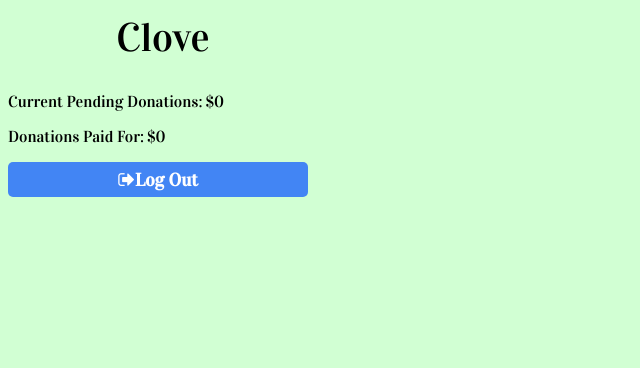
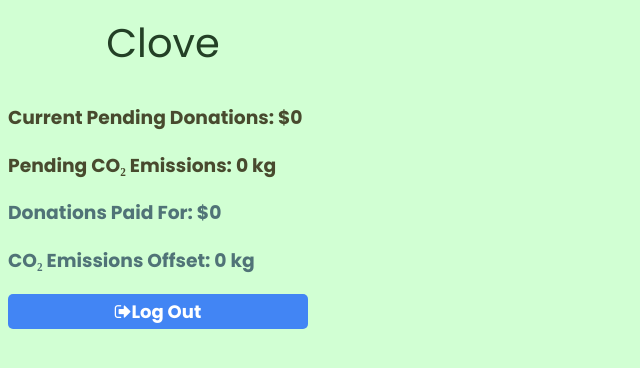
Before and after one commit to DhruvAgarwal11/Clove_Chrome_Extension, a website built with webpack: page src/popup/main.html in a window 1280 px wide. Shown: the whole page, without its empty margins (0-640 px from the left). Built offline with nearby package versions, Linux system fonts and the light colour scheme; some packages are replaced by stand-ins of ours; no server answers; files whose address does not match are found by name.

Commit message:
updated UI of popup

```diff
--- a/src/popup/main-script.js
+++ b/src/popup/main-script.js
@@ -75,6 +75,8 @@ function updateDatabaseWithTransaction() {
         });
         document.querySelector('#popupElement1').innerHTML = "Current Pending Donations: $" + (Math.round(100*notDonatedAmount)/100);
         document.querySelector('#popupElement2').innerHTML = "Donations Paid For: $" + (Math.round(100*donatedAmount)/100);
+        document.querySelector('#popupElement3').innerHTML = "Pending CO₂ Emissions: " + (Math.round(100*notDonatedAmount)/(100*0.04)) + " kg";
+        document.querySelector('#popupElement4').innerHTML = "CO₂ Emissions Offset: " + (Math.round(100*donatedAmount)/(100*0.04)) + " kg";
     });
   }
   else {
--- a/src/popup/main.html
+++ b/src/popup/main.html
@@ -5,15 +5,18 @@
     <title>Clove</title>
     <link rel="stylesheet" href="./src/css/main.css">
     <link href='https://fonts.googleapis.com/css?family=Vidaloka' rel='stylesheet' type='text/css'>
+    <link href="https://fonts.googleapis.com/css?family=Dosis:400,500|Poppins:400,700&amp;display=swap" rel="stylesheet"/>
 </head>
 
 <body>
-    <h1 style = "font-family: Vidaloka">Clove </h1>
-    <p style = "font-family: Vidaloka" id="popupElement1">Current Pending Donations: $0</p>
-    <p  style = "font-family: Vidaloka" id="popupElement2">Donations Paid For: $0</p>
+    <h1 style = "font-family: Poppins; color: rgb(35, 64, 38);">Clove </h1>
+    <h3 style = "font-family: Poppins; color: rgb(72, 74, 46);" id="popupElement1">Current Pending Donations: $0</h3>
+    <h3 style = "font-family: Poppins; color: rgb(72, 74, 46);" id="popupElement3">Pending CO₂ Emissions: 0 kg</h3>
+    <h3  style = "font-family: Poppins; color: rgb(80, 115, 119);" id="popupElement2">Donations Paid For: $0</h3>
+    <h3 style = "font-family: Poppins; color: rgb(80, 115, 119);" id="popupElement4">CO₂ Emissions Offset: 0 kg</h3>
     <!-- <button id="changeColor" class="btn btn__color">Set me as background color!</button> -->
     <div id="sign_out">
-        <button style = "font-family: Vidaloka" class="btn btn__sign_out"><i class="fa fa-sign-out" title="Account Sign Out"></i>Log Out</button>
+        <button style = "font-family: Poppins" class="btn btn__sign_out"><i class="fa fa-sign-out" title="Account Sign Out"></i>Log Out</button>
     </div>
 </body>
 
```
Also changed, not shown: dist/main.html, 4 other files.
